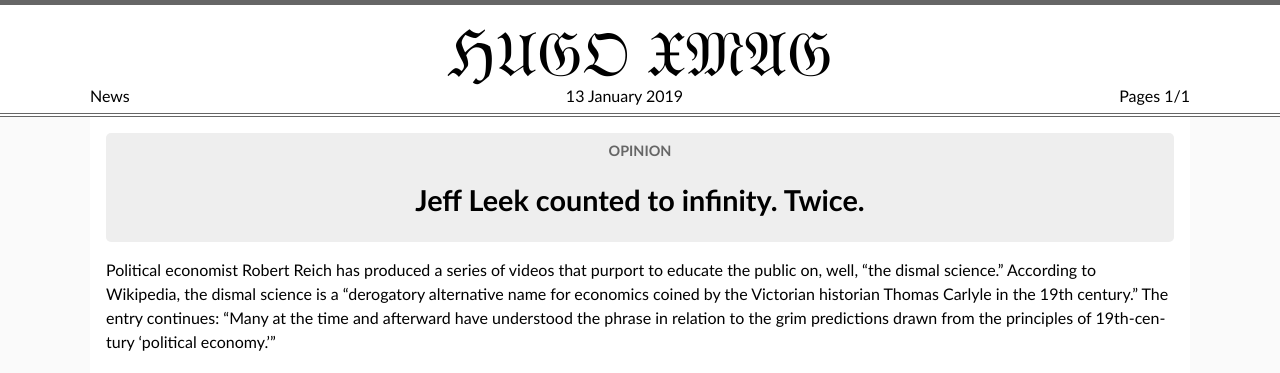
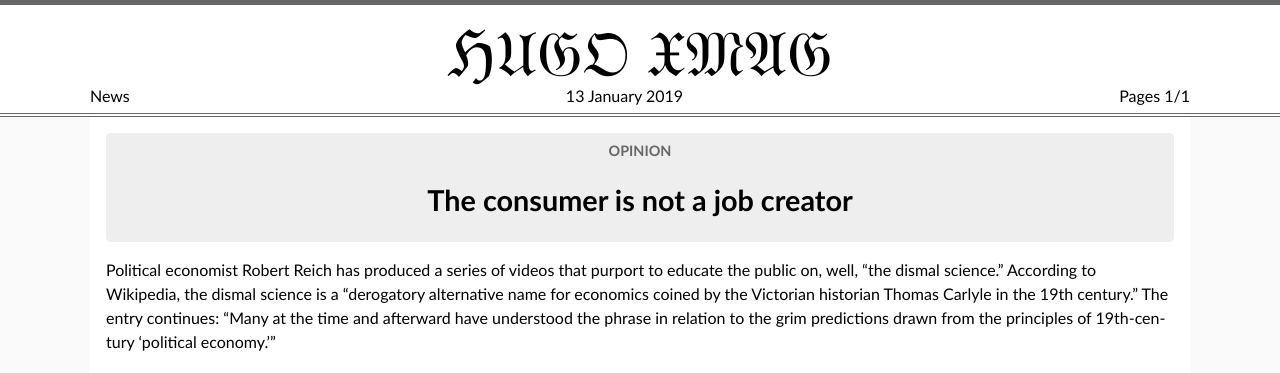
Before and after one commit to niden-net/ghostofjefferson-com, a Jekyll site: the page built from _posts/2016-03-02-the-consumer-is-not-a-job-creator.md, in a window 1280 px wide. Shown: the top 373 px of the page. Built offline with Jekyll 4.4.1, drawn with Linux system fonts in a browser that asks for light colours.

Commit message:
Corrected title

```diff
--- a/_posts/2016-03-02-the-consumer-is-not-a-job-creator.md
+++ b/_posts/2016-03-02-the-consumer-is-not-a-job-creator.md
@@ -1,6 +1,6 @@
 ---
 layout: post
-title: Jeff Leek counted to infinity. Twice.
+title: The consumer is not a job creator
 author: Elliot Simon
 date: '2016-03-02T09:00:00-05:00'
 categories:
```
